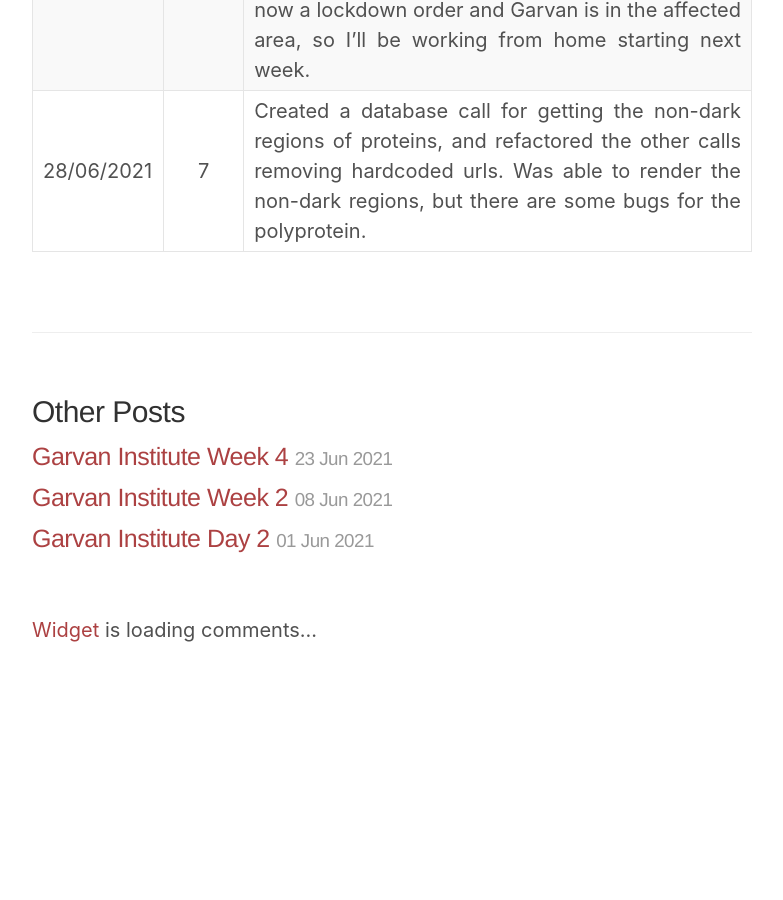
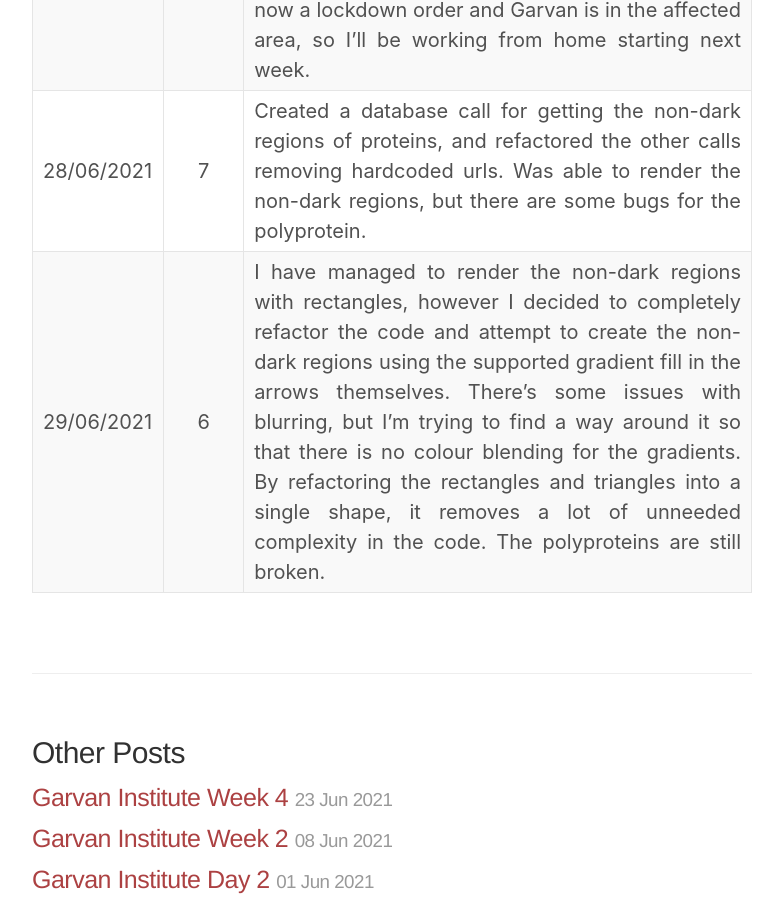
Before and after one commit to Key-Puncher/key-puncher.github.io, a Jekyll site: the page built from _posts/2021-06-08-garvan-institute-activity-log.md, in a window 1280 px wide and 900 px high, scrolled down 2978 px. Shown: the whole window, without its empty margins (248-1031 px from the left). Built offline with Jekyll 4.4.1, drawn with Linux system fonts in a browser that asks for light colours; a style sheet for code colours, icons or effects is not loaded; before the commit the page ends 3623 px from its top, so only the background shows below that.

Commit message:
Update 2021-06-08-garvan-institute-activity-log.md

```diff
--- a/_posts/2021-06-08-garvan-institute-activity-log.md
+++ b/_posts/2021-06-08-garvan-institute-activity-log.md
@@ -21,3 +21,4 @@ title: Garvan Institute Activity Log
 | 23/06/2021 | 6 | Refactored the code a bit more. Completed the expand and collapse functionality, and it now changes view to support browsers with different aspect ratios like mobile. Now renders a loading page while in the process of rendering d3 components. Also had a discussion with my supervisor about using Vue bindings to control state. Now investigating now to do that. |
 | 25/06/2021 | 7 | Looked into refactoring the Vue component, but didn't manage to get it working. Had the mid-session review with the supervisor. Plan is to start working on the dark regions next week. There is now a lockdown order and Garvan is in the affected area, so I'll be working from home starting next week. |
 | 28/06/2021 | 7 | Created a database call for getting the non-dark regions of proteins, and refactored the other calls removing hardcoded urls. Was able to render the non-dark regions, but there are some bugs for the polyprotein. |
+| 29/06/2021 | 6 | I have managed to render the non-dark regions with rectangles, however I decided to completely refactor the code and attempt to create the non-dark regions using the supported gradient fill in the arrows themselves. There's some issues with blurring, but I'm trying to find a way around it so that there is no colour blending for the gradients. By refactoring the rectangles and triangles into a single shape, it removes a lot of unneeded complexity in the code. The polyproteins are still broken. |
```
